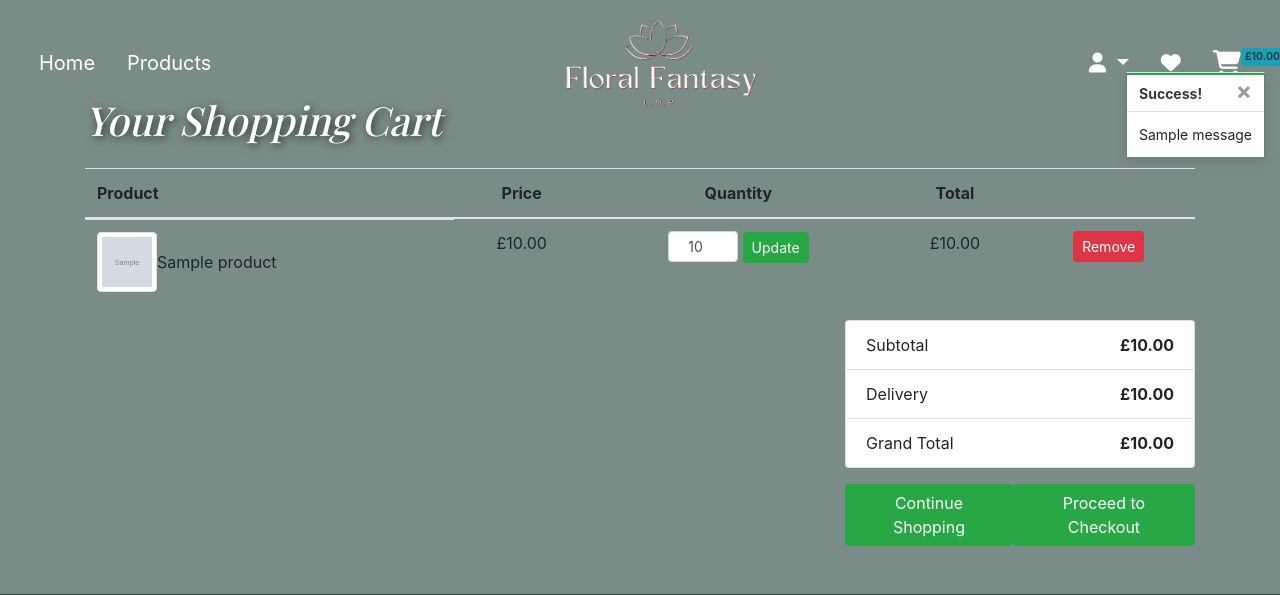
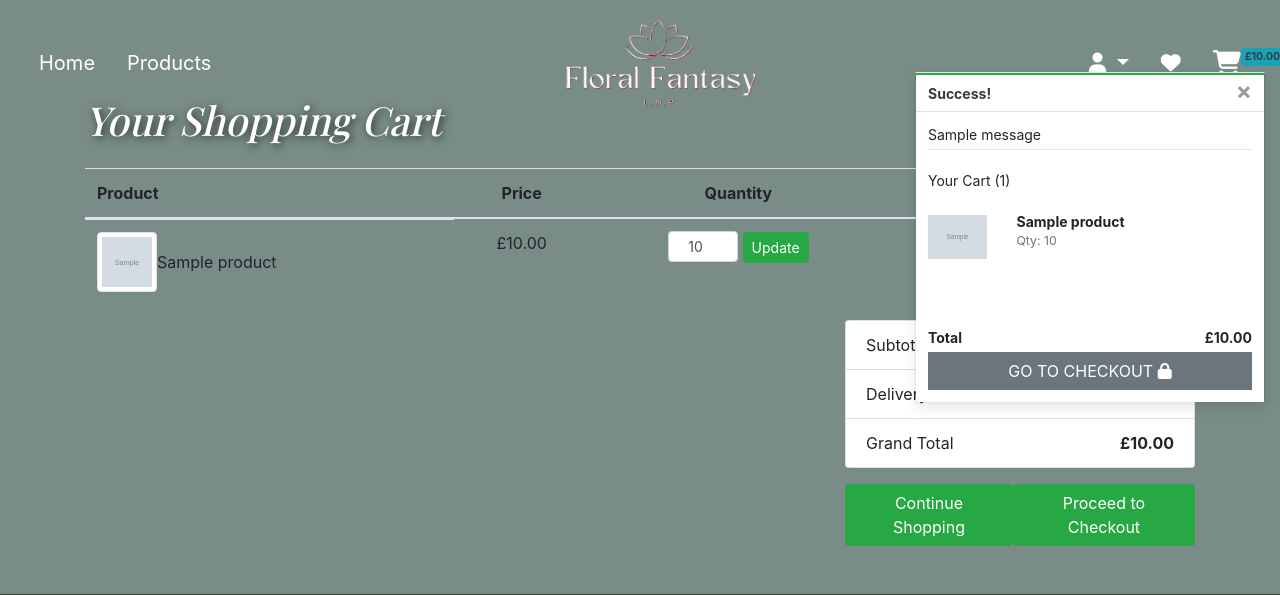
Before and after one commit to jessi25924/floral_fantasy, a Django app: template cart/templates/cart/cart.html in a window 1280 px wide. Shown: the top 595 px of the page. Run offline with Django 4.2, Linux system fonts and the light colour scheme; the template is opened without the code that fills it: most values are stand-ins (such as "Sample title", 1, 10 or a date in 2020); grey boxes marked "Sample" are stand-in pictures; one stand-in notice (Sample message) is shown; some libraries are stand-ins or nearby versions; some web fonts are replaced.

Commit message:
Enable toast message

```diff
--- a/static/css/base.css
+++ b/static/css/base.css
@@ -16,7 +16,7 @@ h1 {
     color: white;
 }
 
-/* Navbar and Footer*/
+/* Navbar */
 .navbar-transparent {
     background-color: transparent !important;
     transition: background-color 0.4s ease;
@@ -44,11 +44,13 @@ h1 {
     color: #D9A796 !important;
 }
 
+/* Cart */
 .badge {
     font-size: 0.65rem;
     line-height: 1;
 }
 
+/* Toast Message*/
 .message-container {
     position: fixed;
     top: 72px;
@@ -64,6 +66,13 @@ h1 {
     height: 2px;
 }
 
+.cart-notification-wrapper {
+    height: 100px;
+    overflow-x: hidden;
+    overflow-y: auto;
+}
+
+/* Footer */
 footer {
     background-color: #2F4036;
 }
--- a/templates/includes/toasts/toast_success.html
+++ b/templates/includes/toasts/toast_success.html
@@ -1,3 +1,4 @@
+<!-- Inspired by CI walktrhough lesson -->
 <div class="toast custom-toast rounded-0 border-top 0" data-autohide="false">
     <div class="arrow-up arrow-success"></div>
     <div class="w-100 toast-capper bg-success"></div>
@@ -8,6 +9,41 @@
         </button>
     </div>
     <div class="toast-body bg-white">
-        {{ message }}
+        <div class="row">
+            <div class="col">
+                {{ message }}
+                <hr class="mt-1 mb-3">
+            </div>
+        </div>
+        {% if grand_total %}
+            <p class="logo-font bg-white text-black py-1">Your Cart ({{ product_count }})</p>
+            <div class="cart-notification-wrapper">
+                {% for item in cart_items %}
+                    <div class="row">
+                        <div class="col-3 my-1">
+                            <img class="w-100" src="{{ item.product.image.url }}">
+                        </div>
+                        <div class="col-9">
+                            <p class="my-0"><strong>{{ item.product.name }}</strong></p>
+                            <p class="my-0 small text-muted">Qty: {{ item.quantity }}</p>
+                        </div>
+                    </div>
+                {% endfor %}
+            </div>
+            <div class="row">
+                <div class="col">
+                    <strong><p class="mt-3 mb-1 text-black">
+                        Total
+                        <span class="float-right">£{{ total|floatformat:2 }}</span>
+                    </p></strong>
+                    <a href="{% url 'view_cart' %}" class="btn btn-secondary btn-block rounded-0">
+                        <span class="text-uppercase">Go To Checkout</span>
+                        <span class="icon">
+                            <i class="fas fa-lock"></i>
+                        </span>
+                    </a>
+                </div>
+            </div>
+        {% endif %}
     </div>
 </div>
```
